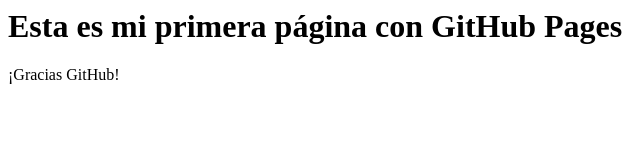
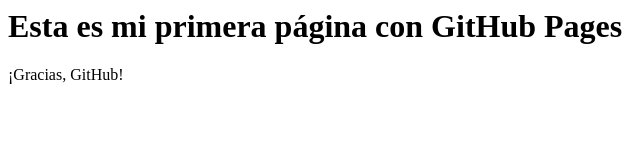
Before and after one commit to alcasber25/ACB, a plain HTML site: page index.html in a window 1280 px wide. Shown: the full height of the page, 0-640 px from the left. Drawn offline with Linux system fonts and the light colour scheme.

Commit message:
Update index.html

```diff
--- a/index.html
+++ b/index.html
@@ -1,4 +1,4 @@
 <html>
 <h1> Esta es mi primera página con GitHub Pages </h1>
-<p>¡Gracias GitHub!</p>
+<p>¡Gracias, GitHub!</p>
 </html>
```
